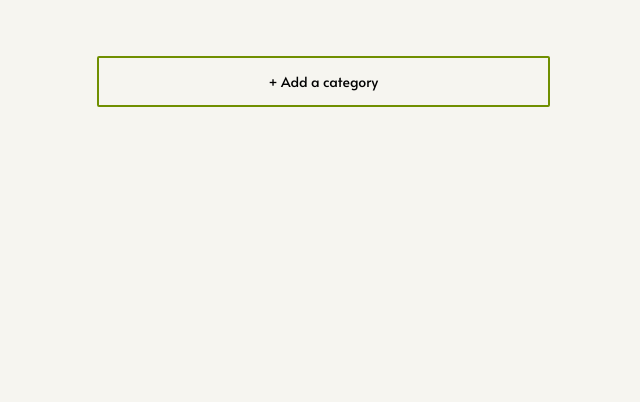
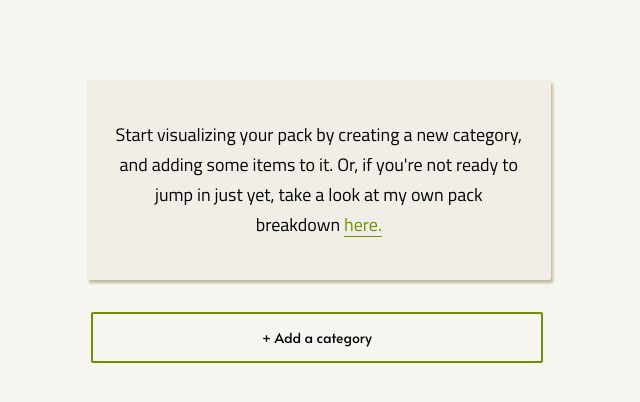
Before and after one commit to mitchHartigan/trekkr, a React (Create React App) app: page /pack in a window 1280 px wide. Shown: the top 402 px of the page, without its empty margins (307-947 px from the left). Built offline with nearby package versions, Linux system fonts and the light colour scheme.

Commit message:
feat: WIP add tutorial popup

```diff
--- a/src/pack/BackpackData/NewCategoryButton.elem.js
+++ b/src/pack/BackpackData/NewCategoryButton.elem.js
@@ -3,11 +3,11 @@ import styled from "styled-components";
 
 export function NewCategoryButton(props) {
   return (
-    <CategoryContainer>
+    <Container>
       <AddANewCategory onClick={props.onClick}>
-        {props.children}
+        + Add a category
       </AddANewCategory>
-    </CategoryContainer>
+    </Container>
   );
 }
 
@@ -35,7 +35,7 @@ const AddANewCategory = styled.button`
   font-size: 14px;
 `;
 
-const CategoryContainer = styled.div`
+const Container = styled.div`
   background-color: transparent;
   display: flex;
   justify-content: flex-start;
--- /dev/null
+++ b/src/pack/BackpackData/TutorialMessage.js
@@ -0,0 +1,43 @@
+import React from "react";
+import styled from "styled-components";
+
+export default function TutorialMessage() {
+  return (
+    <Container>
+      <DescriptionText>
+        Start visualizing your pack by creating a new category, and adding some
+        items to it. Or, if you're not ready to jump in just yet, take a look at
+        my own pack breakdown <ExampleLink href="#">here.</ExampleLink>
+      </DescriptionText>
+    </Container>
+  );
+}
+
+const Container = styled.div`
+  background-color: #f0eee6;
+  margin-right: 3vw;
+  margin-left: 10px;
+  padding: 40px 25px 40px 25px;
+  border-radius: 2px;
+  box-shadow: 2px 3px 3px #c1b99a;
+  display: flex;
+  flex-direction: column;
+  justify-content: center;
+`;
+
+const DescriptionText = styled.div`
+  font-family: Titillium Web;
+  font-weight: 400;
+  font-size: 18px;
+  text-align: center;
+  line-height: 30px;
+`;
+
+const ExampleLink = styled.a`
+  font-family: Titillium Web;
+  font-weight: 400;
+  font-size: 18px;
+  text-align: center;
+  color: #708f00;
+  text-underline-position: under;
+`;
--- a/src/pack/BackpackData/index.js
+++ b/src/pack/BackpackData/index.js
@@ -15,6 +15,7 @@ import { parseDataForVis } from "./utils";
 import styled, { keyframes } from "styled-components";
 import Vis from "../../vis/index";
 import { NewCategoryButton } from "./NewCategoryButton.elem";
+import TutorialMessage from "./TutorialMessage";
 
 export default class BackpackData extends Component {
   constructor(props) {
@@ -70,6 +71,13 @@ export default class BackpackData extends Component {
     return true;
   };
 
+  checkTutorialWillRender = () => {
+    if (Object.keys(this.state.categories).length === 0) {
+      return true;
+    }
+    return false;
+  };
+
   render() {
     return (
       <DataContainer renderVis={this.checkVisWillRender()}>
@@ -79,6 +87,8 @@ export default class BackpackData extends Component {
               <Vis data={parseDataForVis(this.state)} />
             </VisContainer>
           )}
+          <div style={{ width: "100%" }}>
+            {this.checkTutorialWillRender() && <TutorialMessage />}
 
             <ListContainer id="listContainer">
               {this.state.categoryOrder.map((categoryId) => {
@@ -101,10 +111,10 @@ export default class BackpackData extends Component {
                   />
                 );
               })}
-            <NewCategoryButton onClick={this.addCategory}>
-              + Add a category
-            </NewCategoryButton>
+
+              <NewCategoryButton onClick={this.addCategory} />
             </ListContainer>
+          </div>
         </DragDropContext>
       </DataContainer>
     );
@@ -141,7 +151,7 @@ const DataContainer = styled.div`
   display: flex;
   flex-direction: row;
   align-items: flex-start;
-  margin: ${(props) => (props.renderVis ? "0vw" : "3vh 30vw 0vh 30vw")};
+  margin: ${(props) => (props.renderVis ? "0vw" : "10vh 30vw 0vh 30vw")};
   justify-content: ${(props) => (props.renderVis ? "" : "center")};
   transition: justify-content 1s linear;
 `;
```
Lines whose indentation alone changed are shown as unchanged.
